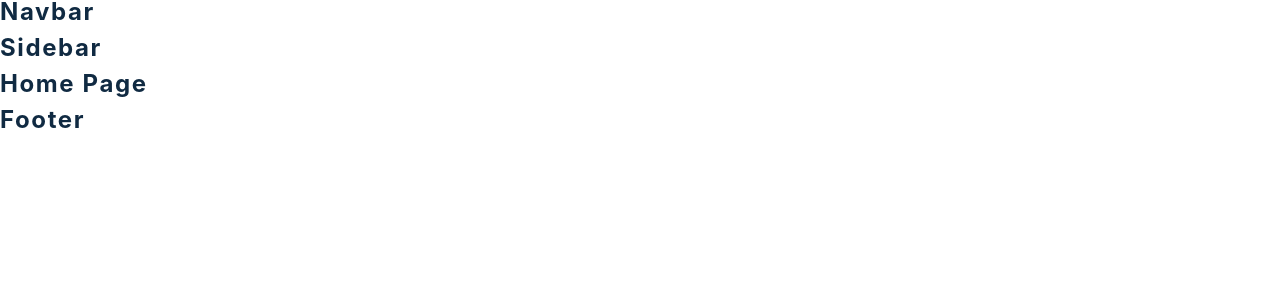
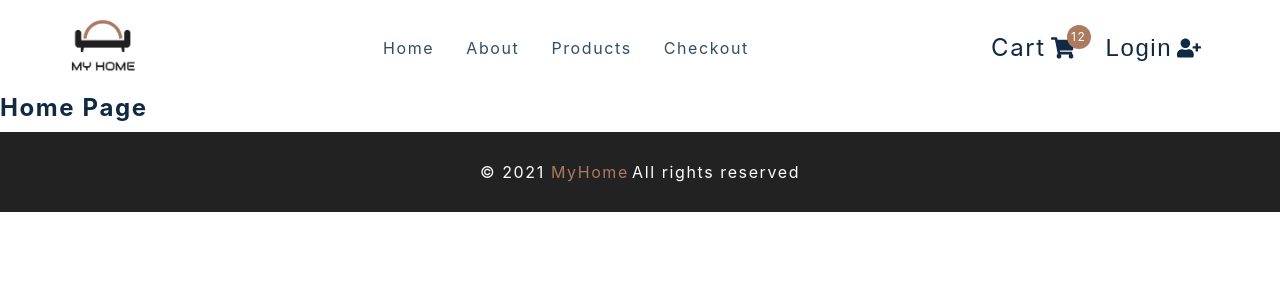
Before and after one commit to mohmmed-aabed/my-home-react, a React (Create React App) app: page / in a window 1280 px wide. Shown: the top 300 px of the page. Built offline with nearby package versions, Linux system fonts and the light colour scheme.

Commit message:
add navbar and sidebar

```diff
--- a/src/components/CartButtons.js
+++ b/src/components/CartButtons.js
@@ -8,7 +8,22 @@ import { useUserContext } from '../context/user_context';
 
 // ------------------ COMPONENT ------------------
 const CartButtons = () => {
-  return <h4>cart buttons </h4>;
+  const { closeSidebar } = useProductsContext();
+
+  return (
+    <Wrapper className='cart-btn-wrapper'>
+      <Link to='/cart' className='cart-btn' onClick={closeSidebar}>
+        Cart
+        <span className='cart-container'>
+          <FaShoppingCart />
+          <span className='cart-value'>12</span>
+        </span>
+      </Link>
+      <button type='btn' className='auth-btn' onClick={closeSidebar}>
+        Login <FaUserPlus />
+      </button>
+    </Wrapper>
+  );
 };
 
 // ------------------ STYLE ------------------
@@ -23,8 +38,11 @@ const Wrapper = styled.div`
     letter-spacing: var(--spacing);
     color: var(--clr-grey-1);
     display: flex;
-
     align-items: center;
+    transition: var(--transition);
+  }
+  .cart-btn:hover {
+    color: var(--clr-primary-5);
   }
   .cart-container {
     display: flex;
@@ -59,9 +77,16 @@ const Wrapper = styled.div`
     cursor: pointer;
     color: var(--clr-grey-1);
     letter-spacing: var(--spacing);
+    transition: var(--transition);
     svg {
       margin-left: 5px;
     }
+  }
+  .auth-btn:hover {
+    color: var(--clr-primary-5);
+  }
+  .auth-btn:focus {
+    outline: none;
   }
 `;
 
--- a/src/components/Footer.js
+++ b/src/components/Footer.js
@@ -3,7 +3,15 @@ import styled from 'styled-components';
 
 // ------------------ COMPONENT ------------------
 const Footer = () => {
-  return <h4>footer</h4>;
+  return (
+    <Wrapper>
+      <h5>
+        &copy; {new Date().getFullYear()} <span>MyHome</span>
+      </h5>
+
+      <h5>All rights reserved</h5>
+    </Wrapper>
+  );
 };
 
 // ------------------ STYLE ------------------
--- a/src/components/Navbar.js
+++ b/src/components/Navbar.js
@@ -1,6 +1,6 @@
 import React from 'react';
 import styled from 'styled-components';
-// import logo from '../assets/logo.svg';
+import logo from '../assets/logo.png';
 import { FaBars } from 'react-icons/fa';
 import { Link } from 'react-router-dom';
 import { links } from '../utils/constants';
@@ -10,12 +10,41 @@ import { useUserContext } from '../context/user_context';
 
 // ------------------ COMPONENT ------------------
 const Nav = () => {
-  return <h4>navbar</h4>;
+  const { openSidebar } = useProductsContext();
+
+  return (
+    <NavContainer>
+      <div className='nav-center'>
+        <div className='nav-header'>
+          <Link to='/'>
+            <img src={logo} alt='logo' />
+          </Link>
+          <button type='button' className='nav-toggle' onClick={openSidebar}>
+            <FaBars />
+          </button>
+        </div>
+        <ul className='nav-links'>
+          {links.map((link) => {
+            const { id, text, url } = link;
+            return (
+              <li key={id}>
+                <Link to={url}>{text}</Link>
+              </li>
+            );
+          })}
+          <li>
+            <Link to='/checkout'>checkout</Link>
+          </li>
+        </ul>
+        <CartButtons />
+      </div>
+    </NavContainer>
+  );
 };
 
 // ------------------ STYLE ------------------
 const NavContainer = styled.nav`
-  height: 5rem;
+  height: 6rem;
   display: flex;
   align-items: center;
   justify-content: center;
@@ -29,8 +58,9 @@ const NavContainer = styled.nav`
     align-items: center;
     justify-content: space-between;
     img {
-      width: 175px;
-      margin-left: -15px;
+      height: 5rem;
+      display: block;
+      margin: 0;
     }
   }
   .nav-toggle {
@@ -41,6 +71,13 @@ const NavContainer = styled.nav`
     svg {
       font-size: 2rem;
     }
+    transition: var(--transition);
+  }
+  .nav-toggle:hover {
+    transform: scale(1.05);
+  }
+  .nav-toggle:focus {
+    outline: none;
   }
   .nav-links {
     display: none;
--- a/src/components/Sidebar.js
+++ b/src/components/Sidebar.js
@@ -1,5 +1,5 @@
 import React from 'react';
-// import logo from '../assets/logo.svg';
+import logo from '../assets/logo.png';
 import { Link } from 'react-router-dom';
 import { useProductsContext } from '../context/products_context';
 import { FaTimes } from 'react-icons/fa';
@@ -10,7 +10,38 @@ import { useUserContext } from '../context/user_context';
 
 // ------------------ COMPONENT ------------------
 const Sidebar = () => {
-  return <h4>sidebar</h4>;
+  const { isSidebarOpen, closeSidebar } = useProductsContext();
+
+  return (
+    <SidebarContainer>
+      <aside className={isSidebarOpen ? 'sidebar show-sidebar' : 'sidebar'}>
+        <div className='sidebar-header'>
+          <img src={logo} alt='logo' className='logo' />
+          <button type='button' className='close-btn' onClick={closeSidebar}>
+            <FaTimes />
+          </button>
+        </div>
+        <ul className='links'>
+          {links.map((link) => {
+            const { id, text, url } = link;
+            return (
+              <li key={id}>
+                <Link to={url} onClick={closeSidebar}>
+                  {text}
+                </Link>
+              </li>
+            );
+          })}
+          <li>
+            <Link to='/checkout' onClick={closeSidebar}>
+              checkout
+            </Link>
+          </li>
+        </ul>
+        <CartButtons />
+      </aside>
+    </SidebarContainer>
+  );
 };
 
 // ------------------ STYLE ------------------
@@ -20,7 +51,8 @@ const SidebarContainer = styled.div`
     display: flex;
     justify-content: space-between;
     align-items: center;
-    padding: 1rem 1.5rem;
+    padding: 0 2rem;
+    height: 6rem;
   }
   .close-btn {
     font-size: 2rem;
@@ -34,10 +66,13 @@ const SidebarContainer = styled.div`
   }
   .close-btn:hover {
     color: var(--clr-red-light);
+    transform: scale(1.05);
+  }
+  .close-btn:focus {
+    outline: none;
   }
   .logo {
-    justify-self: center;
-    height: 45px;
+    height: 5rem;
   }
   .links {
     margin-bottom: 2rem;
@@ -47,14 +82,14 @@ const SidebarContainer = styled.div`
     text-align: left;
     font-size: 1rem;
     text-transform: capitalize;
-    padding: 1rem 1.5rem;
+    padding: 1rem 2rem;
     color: var(--clr-grey-3);
     transition: var(--transition);
     letter-spacing: var(--spacing);
   }
   .links a:hover {
-    padding: 1rem 1.5rem;
-    padding-left: 2rem;
+    padding: 1rem 2rem;
+    padding-left: 2.5rem;
     background: var(--clr-grey-10);
     color: var(--clr-grey-2);
   }
--- a/src/context/products_context.js
+++ b/src/context/products_context.js
@@ -13,13 +13,25 @@ import {
   GET_SINGLE_PRODUCT_ERROR,
 } from '../actions';
 
-const initialState = {};
+const initialState = {
+  isSidebarOpen: false,
+};
 
 const ProductsContext = React.createContext();
 
 export const ProductsProvider = ({ children }) => {
+  const [state, dispatch] = useReducer(reducer, initialState);
+
+  const openSidebar = () => {
+    dispatch({ type: SIDEBAR_OPEN });
+  };
+
+  const closeSidebar = () => {
+    dispatch({ type: SIDEBAR_CLOSE });
+  };
+
   return (
-    <ProductsContext.Provider value='products context'>
+    <ProductsContext.Provider value={{ ...state, openSidebar, closeSidebar }}>
       {children}
     </ProductsContext.Provider>
   );
--- a/src/index.js
+++ b/src/index.js
@@ -9,4 +9,9 @@ import { UserProvider } from './context/user_context';
 import { Auth0Provider } from '@auth0/auth0-react';
 
 // ------------------ RENDER ------------------
-ReactDOM.render(<App />, document.getElementById('root'));
+ReactDOM.render(
+  <ProductsProvider>
+    <App />
+  </ProductsProvider>,
+  document.getElementById('root')
+);
--- a/src/reducers/products_reducer.js
+++ b/src/reducers/products_reducer.js
@@ -10,6 +10,14 @@ import {
 } from '../actions';
 
 const products_reducer = (state, action) => {
+  if (action.type === SIDEBAR_OPEN) {
+    return { ...state, isSidebarOpen: true };
+  }
+
+  if (action.type === SIDEBAR_CLOSE) {
+    return { ...state, isSidebarOpen: false };
+  }
+
   return state;
   throw new Error(`No Matching "${action.type}" - action type`);
 };
```
